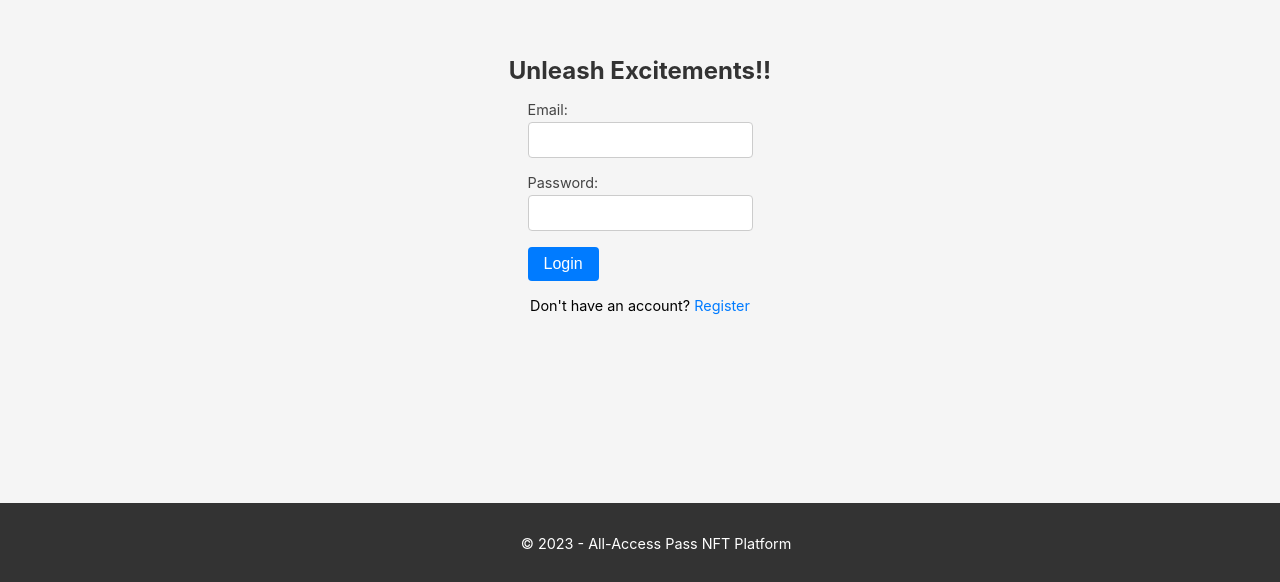
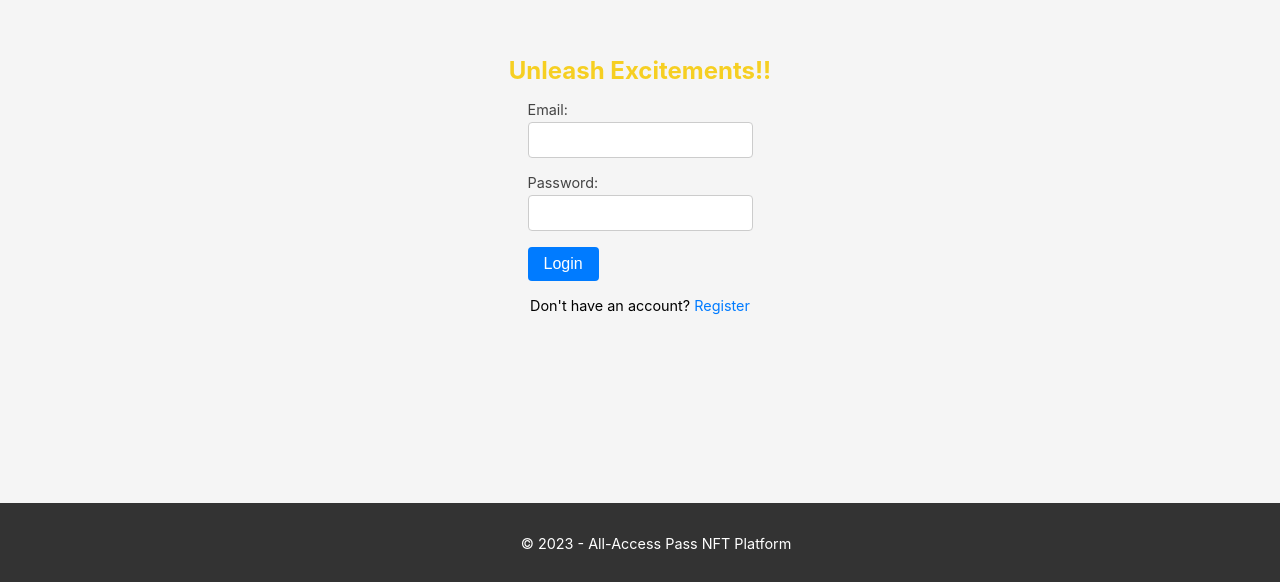
Before and after one commit to JEETDESAI25/AAP, a React (Vite) app in the folder All-Access-Pass/: page / in a window 1280 px wide. Shown: the part 218-800 px from the top of the page. Built offline with nearby package versions, Linux system fonts and the light colour scheme.

Commit message:
Updated css for LoginPage

```diff
--- a/All-Access-Pass/src/styles/LoginPage.css
+++ b/All-Access-Pass/src/styles/LoginPage.css
@@ -9,7 +9,7 @@
 }
 
 h2 {
-  color: #333;
+  color: #f6cf22;
   margin-bottom: 1rem;
 }
 
```
